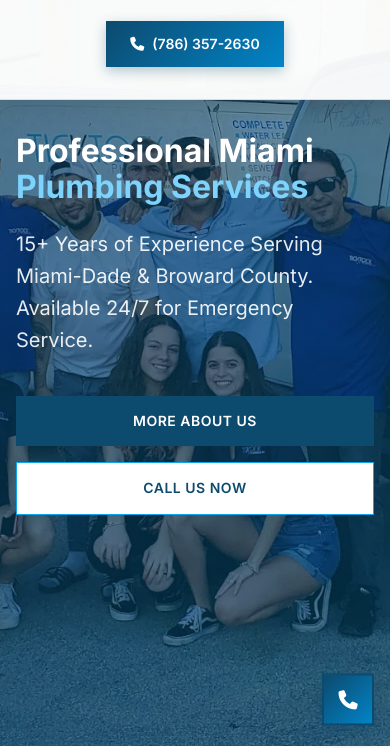
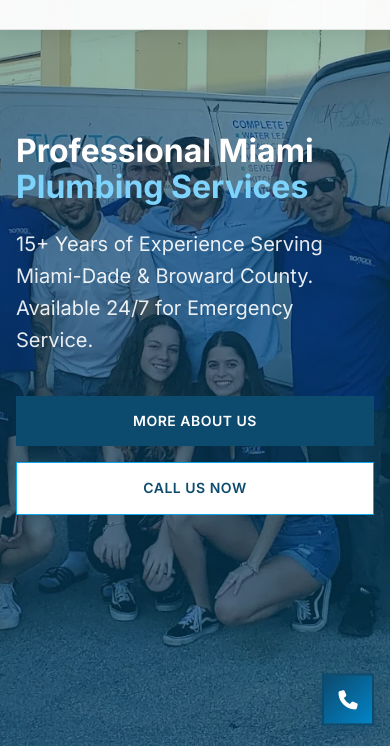
Before and after one commit to ChrolloAce/plumbingwebsite, a plain HTML site: page index.html in a window 390 px wide. Shown: the part 98-846 px from the top of the page. Drawn offline with Linux system fonts and the light colour scheme.

Commit message:
Force remove transparent contact button from mobile header - no more floating elements

```diff
--- a/styles.css
+++ b/styles.css
@@ -1018,7 +1018,11 @@ body {
 /* Responsive Design */
 @media (max-width: 768px) {
     .nav-contact {
-        display: none;
+        display: none !important;
+    }
+
+    .nav-menu > .nav-contact {
+        display: none !important;
     }
 
     .nav-menu {
@@ -1066,26 +1070,7 @@ body {
         background-color: var(--brand-50);
     }
 
-    .nav-menu .nav-contact {
-        background: linear-gradient(135deg, var(--brand-400) 0%, var(--brand-300) 100%);
-        color: white;
-        border-radius: 0;
-        padding: 0.75rem 1.5rem;
-        font-size: 0.875rem;
-        font-weight: 600;
-        box-shadow: 0 4px 12px rgba(12, 74, 110, 0.3);
-        transition: all 0.3s ease;
-        border: none;
-        text-decoration: none;
-        display: flex;
-        align-items: center;
-        gap: 0.5rem;
-    }
-
-    .nav-menu .nav-contact:hover {
-        transform: translateY(-1px);
-        box-shadow: 0 6px 16px rgba(12, 74, 110, 0.4);
-    }
+
 
     .nav-menu.active {
         top: 4rem;
```
